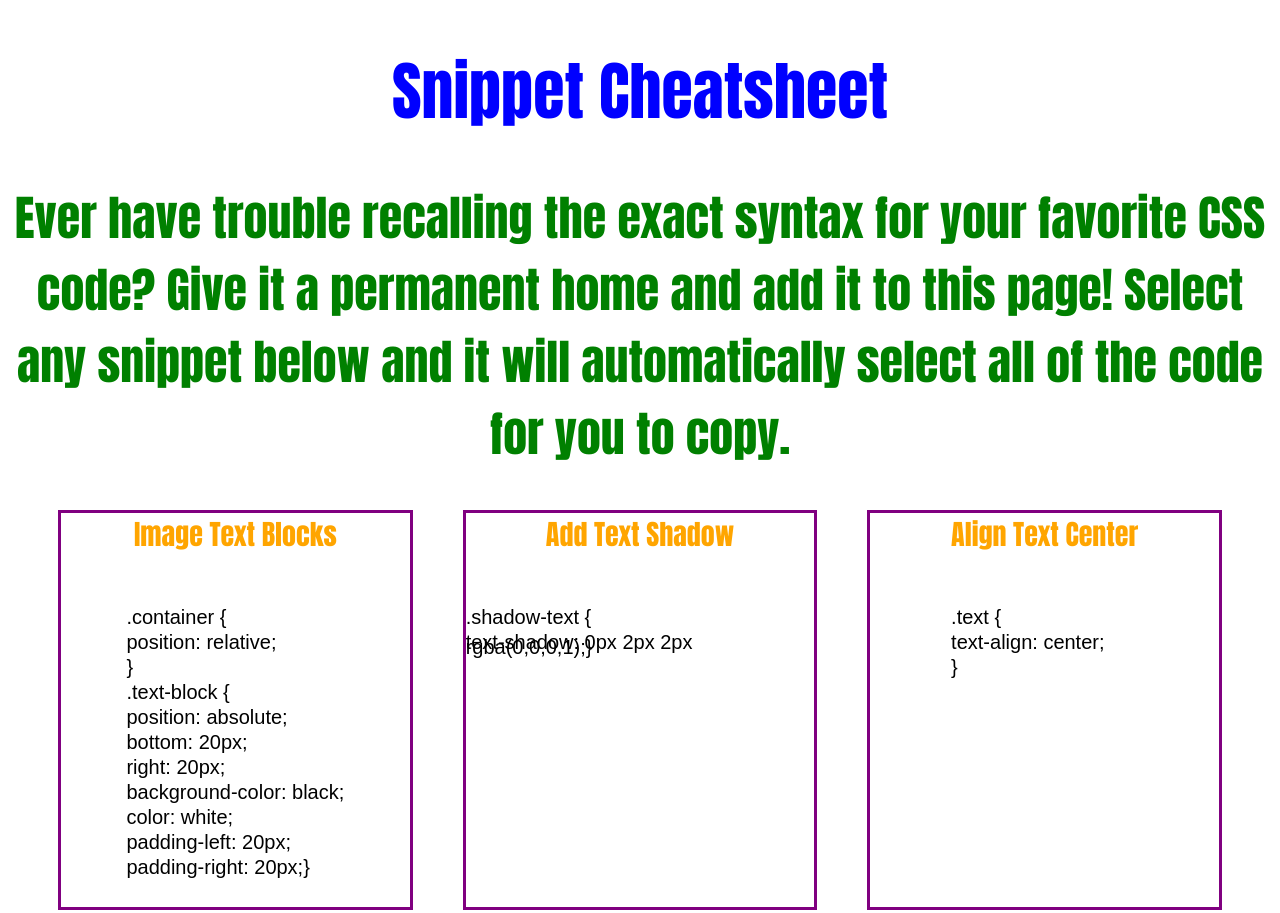
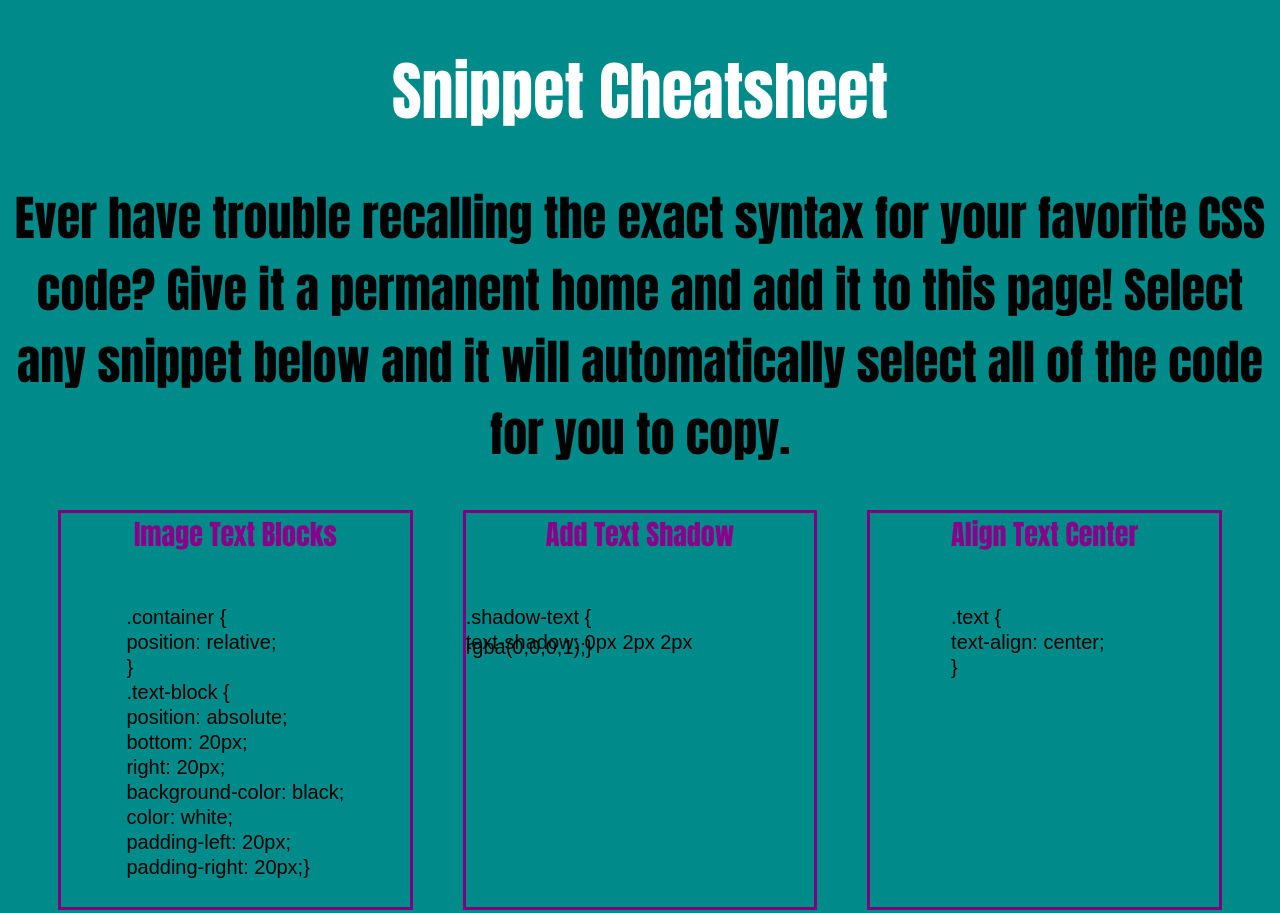
Before and after one commit to lauriefish22/CSS-project, a plain HTML site: page index.html in a window 1280 px wide. Shown: the top 913 px of the page. Drawn offline with Linux system fonts and the light colour scheme; files that its build step writes are made by us from their sources.

Commit message:
had fun with colors

```diff
--- a/style.css
+++ b/style.css
@@ -1,10 +1,16 @@
+body {
+    background-color:darkcyan
+}
+
+
+
 .card {
     box-sizing: border-box;
     height: 400px;
     width: 400px;
     border-style: solid;
     border-color: purple;
-    color: black;
+
     display: flex;
     flex-wrap: wrap;
     justify-content: center;
@@ -15,12 +21,15 @@
 
 
 
+
+
 }
 .snippets {
     justify-content: center;
     margin-left: 50px;
     display: flex;
     flex-wrap: wrap;
+
 
 }
 
@@ -39,16 +48,16 @@ header {
 
 
     .main-header h1 {
-    color: blue;
+    color: white;
 }
 
 .main-header h2 {
-    color: green;
+    color: black;
 }
-section {
 
 
-}
+
+
 
 p {
     font-family: Arial, Helvetica, sans-serif;
@@ -60,8 +69,7 @@ p {
 
 .title {
     font-size: 28px;
-    color: orange;
+   color:darkmagenta;
     margin-bottom: 60px;
 
-
 }
```
